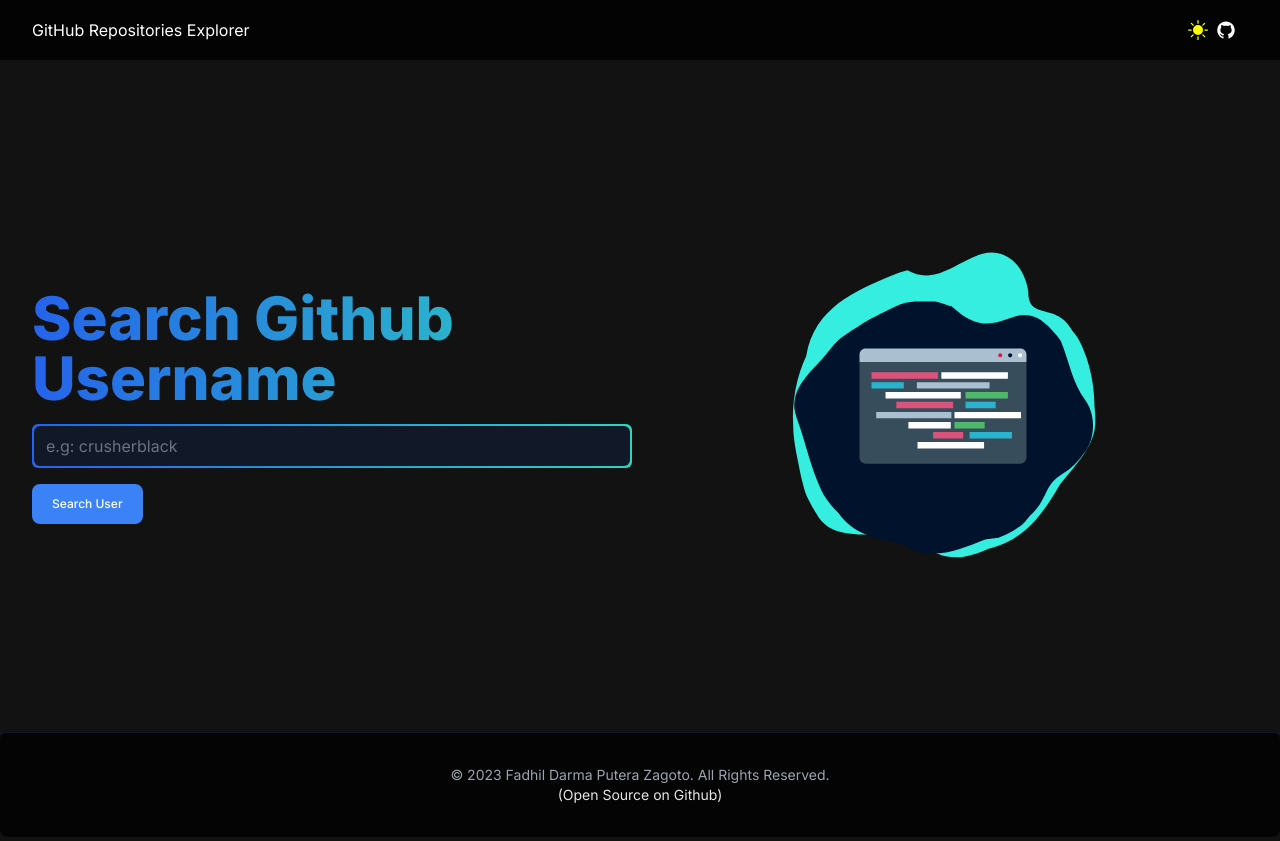
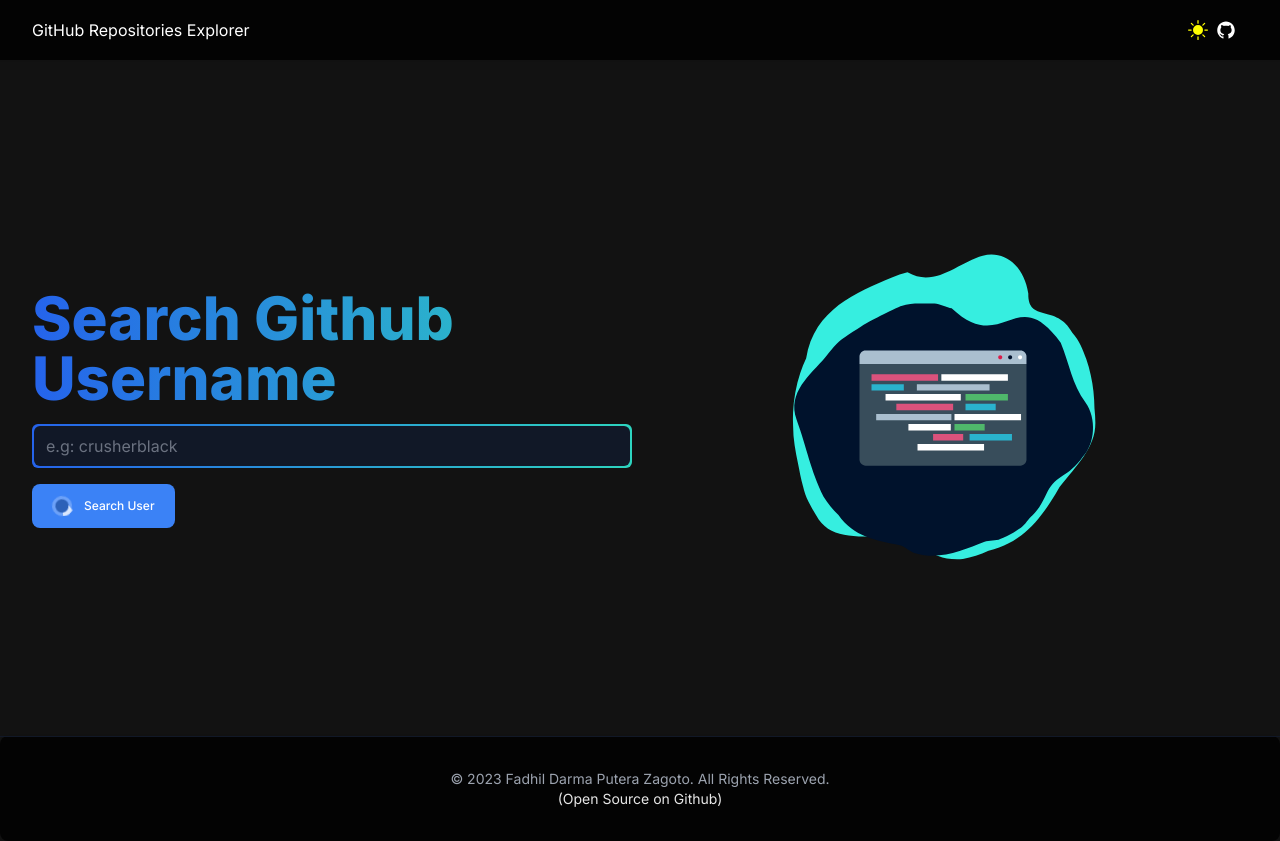
Before and after one commit to crusherblack/github-repositories-explorer, a Next.js app: page / in a window 1280 px wide. Built offline with nearby package versions, Linux system fonts and the light colour scheme.

Commit message:
fix: spinner svg

```diff
--- a/src/components/generics/button/index.tsx
+++ b/src/components/generics/button/index.tsx
@@ -47,7 +47,7 @@ const Button = ({
       {...props}
       disabled={loading || disabled}
     >
-      {loading && <Spinner />}
+      {true && <Spinner />}
       {icon && !loading && icon}
       {children}
     </button>
--- a/src/components/generics/spinner/index.tsx
+++ b/src/components/generics/spinner/index.tsx
@@ -21,9 +21,7 @@ const Spinner = (props: Props) => {
       <path
         className="opacity-75"
         fill="currentColor"
-        d="M4 12a8 8 0 018-8V0C5.373 0 0Continuation:
-
-  5.373 0 0 5.373 0 12h4zm2 5.291A7.962 7.962 0 014 12H0c0 3.042 1.135 5.824 3 7.938l3-2.647zm9.695.75l3-2.646A7.962 7.962 0 0020 12h-4a4.001 4.001 0 01-6.305 3.291z"
+        d="M4 12a8 8 0 018-8V0C5.373 0 05.373 0 0 5.373 0 12h4zm2 5.291A7.962 7.962 0 014 12H0c0 3.042 1.135 5.824 3 7.938l3-2.647zm9.695.75l3-2.646A7.962 7.962 0 0020 12h-4a4.001 4.001 0 01-6.305 3.291z"
       ></path>
     </svg>
   );
```
